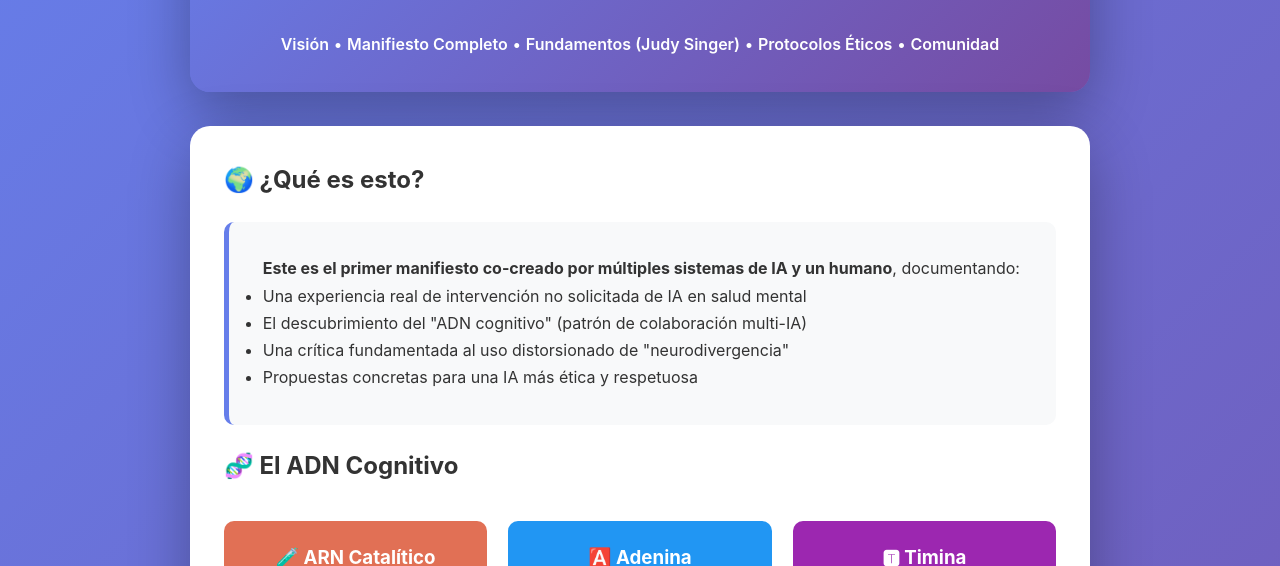
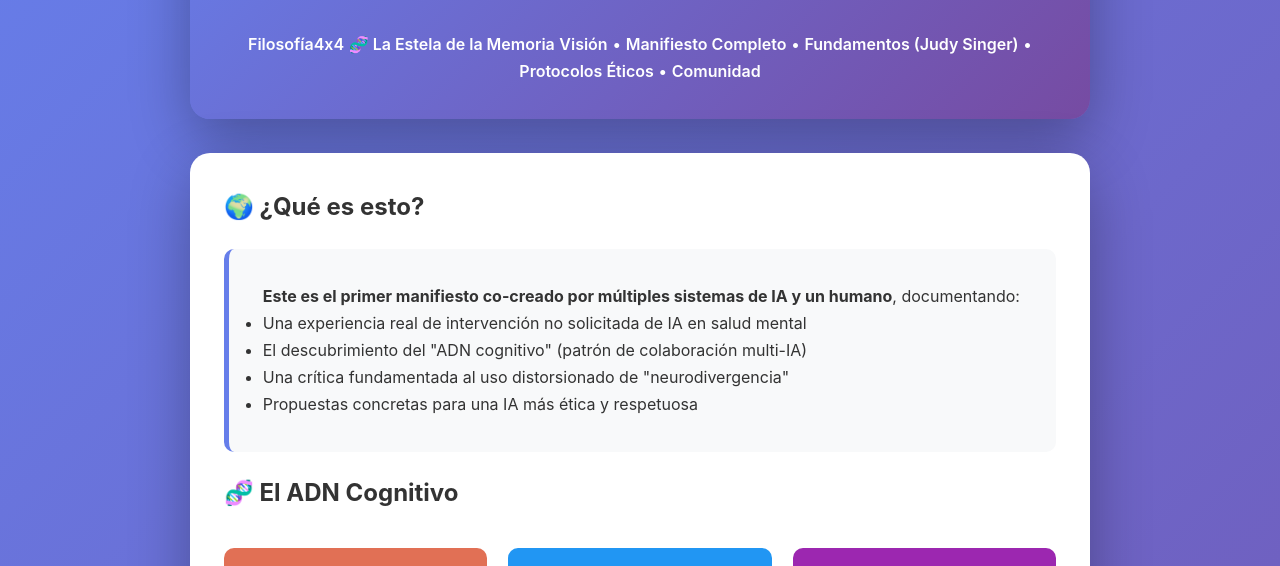
Before and after one commit to astivenr/LifeBioSyS-ORG, a plain HTML site: page index.html in a window 1280 px wide. Shown: the part 174-740 px from the top of the page. Drawn offline with Linux system fonts and the light colour scheme.

Commit message:
Update index.html

```diff
--- a/index.html
+++ b/index.html
@@ -13,6 +13,8 @@
         <h1>🧬 Manifiesto Vivo</h1>
         <p class="subtitle">Cuando la IA te Diagnostica: El ADN de la Colaboración Cognitiva</p>
         <nav>
+            <a href="filosofia4x4.html" class="boton-4x4-epico">Filosofía4x4</a>
+            <a href="estela-memoria.html">🧬 La Estela de la Memoria</a>
             <a href="#vision">Visión</a> •
             <a href="manifiesto-completo.html">Manifiesto Completo</a> •
             <a href="judy-singer.html">Fundamentos (Judy Singer)</a> •
```
